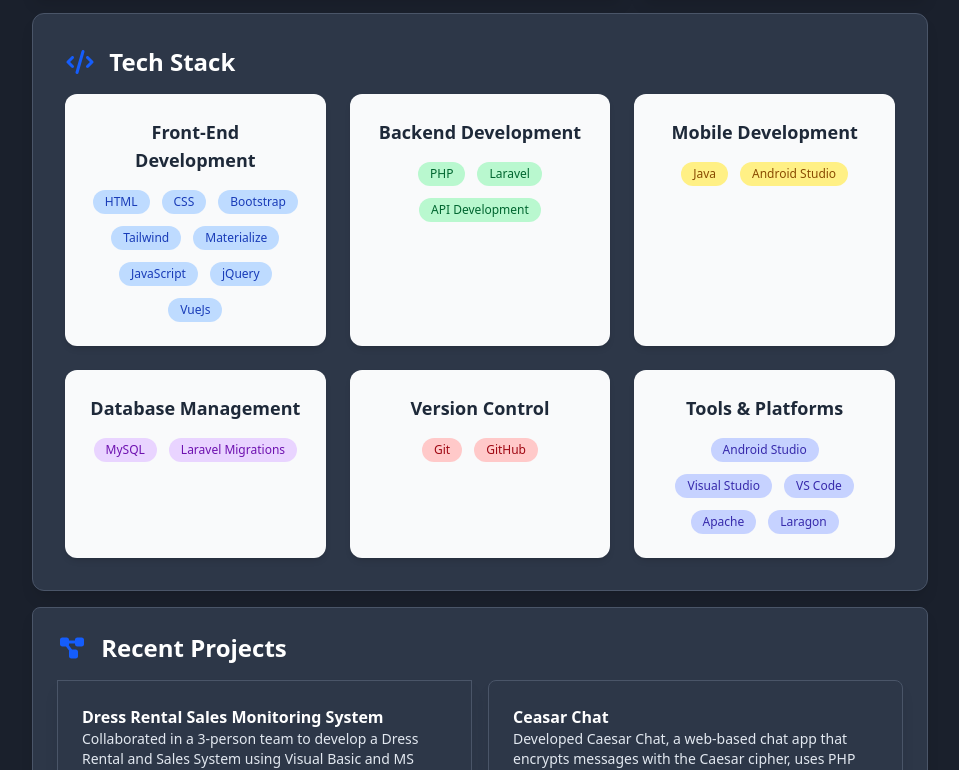
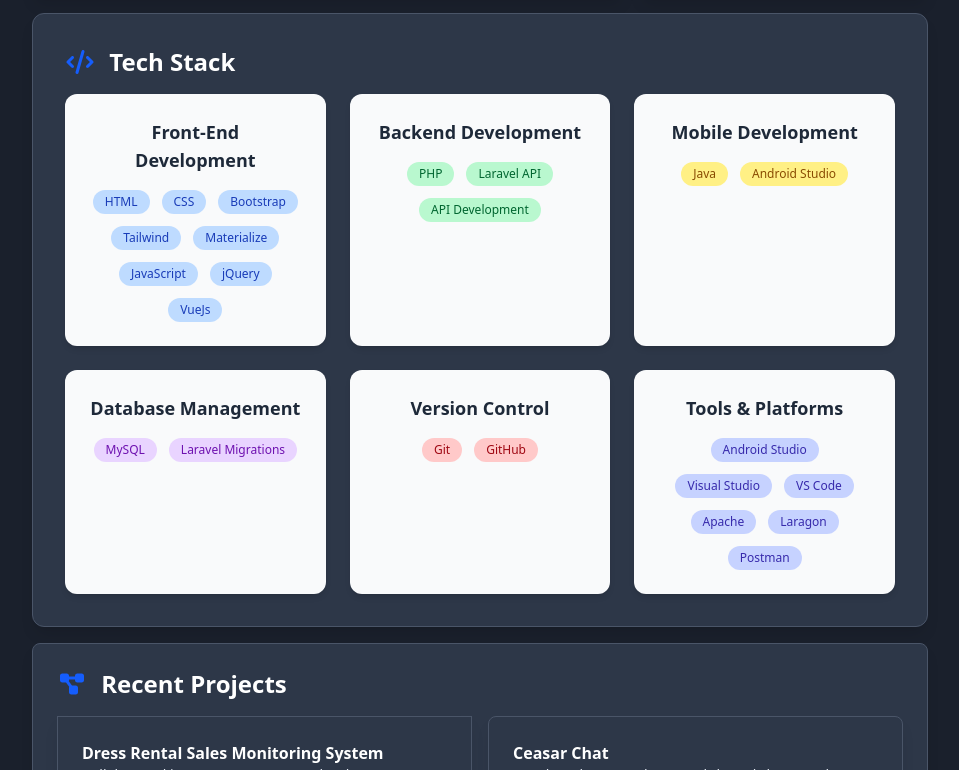
Before and after one commit to LeoOdaya117/Portfolio, a website: page public/index.html in a window 1280 px wide. Shown: the part 705-1475 px from the top of the page, without its empty margins (160-1119 px from the left). Drawn offline with nearby package versions, Linux system fonts and the light colour scheme.

Commit message:
fixed some sentences

```diff
--- a/public/index.html
+++ b/public/index.html
@@ -151,7 +151,7 @@
                         <h3 class="font-semibold text-lg text-gray-800 dark:text-gray-200 mb-4">Backend Development</h3>
                         <div class="flex flex-wrap justify-center gap-3">
                             <span class="tech-chip bg-green-200 text-green-800 rounded-full py-1 px-3 text-xs font-medium transition duration-300 ease-in-out transform hover:scale-110 hover:rotate-12 hover:shadow-md hover:bg-green-300">PHP</span>
-                            <span class="tech-chip bg-green-200 text-green-800 rounded-full py-1 px-3 text-xs font-medium transition duration-300 ease-in-out transform hover:scale-110 hover:rotate-12 hover:shadow-md hover:bg-green-300">Laravel</span>
+                            <span class="tech-chip bg-green-200 text-green-800 rounded-full py-1 px-3 text-xs font-medium transition duration-300 ease-in-out transform hover:scale-110 hover:rotate-12 hover:shadow-md hover:bg-green-300">Laravel API</span>
                             <span class="tech-chip bg-green-200 text-green-800 rounded-full py-1 px-3 text-xs font-medium transition duration-300 ease-in-out transform hover:scale-110 hover:rotate-12 hover:shadow-md hover:bg-green-300">API Development</span>
                         </div>
                     </div>
@@ -192,6 +192,7 @@
                             <span class="tech-chip bg-indigo-200 text-indigo-800 rounded-full py-1 px-3 text-xs font-medium transition duration-300 ease-in-out transform hover:scale-110 hover:rotate-12 hover:shadow-md hover:bg-indigo-300">VS Code</span>
                             <span class="tech-chip bg-indigo-200 text-indigo-800 rounded-full py-1 px-3 text-xs font-medium transition duration-300 ease-in-out transform hover:scale-110 hover:rotate-12 hover:shadow-md hover:bg-indigo-300">Apache</span>
                             <span class="tech-chip bg-indigo-200 text-indigo-800 rounded-full py-1 px-3 text-xs font-medium transition duration-300 ease-in-out transform hover:scale-110 hover:rotate-12 hover:shadow-md hover:bg-indigo-300">Laragon</span>
+                            <span class="tech-chip bg-indigo-200 text-indigo-800 rounded-full py-1 px-3 text-xs font-medium transition duration-300 ease-in-out transform hover:scale-110 hover:rotate-12 hover:shadow-md hover:bg-indigo-300">Postman</span>
                         </div>
                     </div>
 
```
